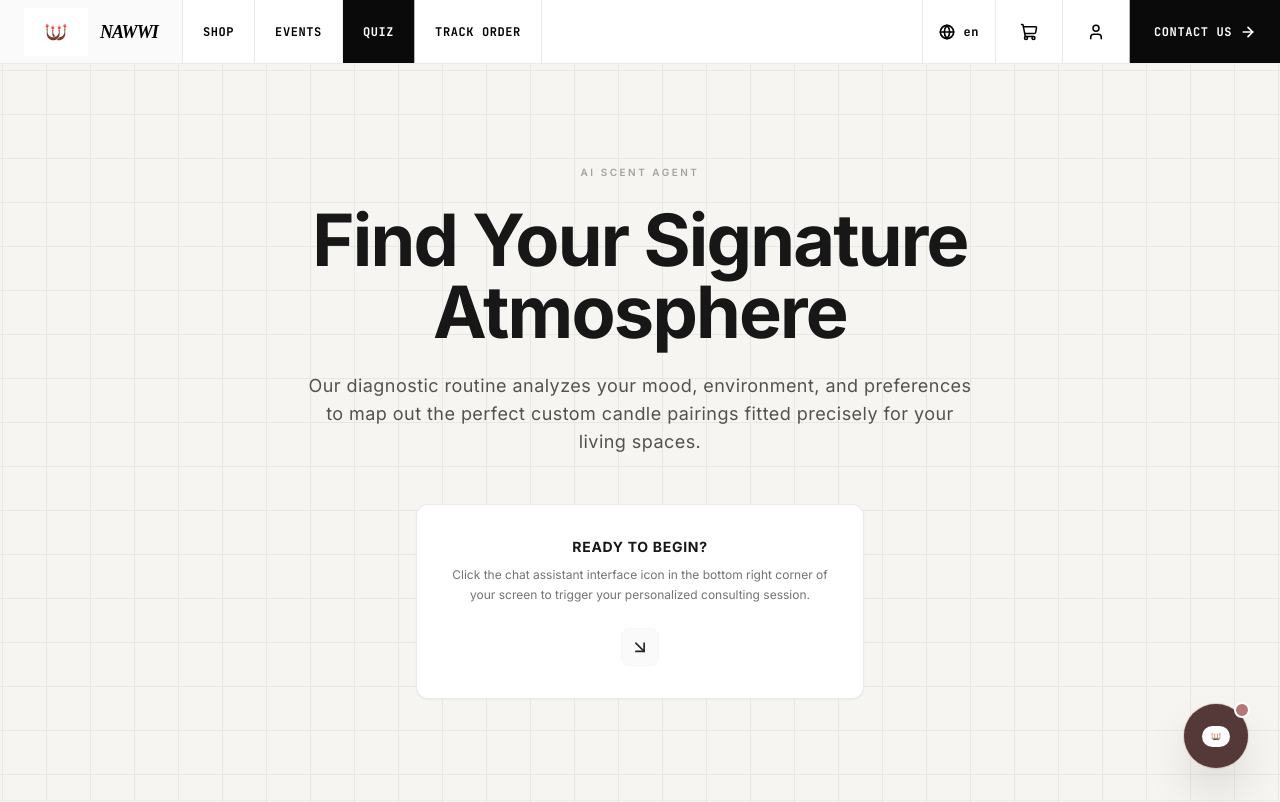
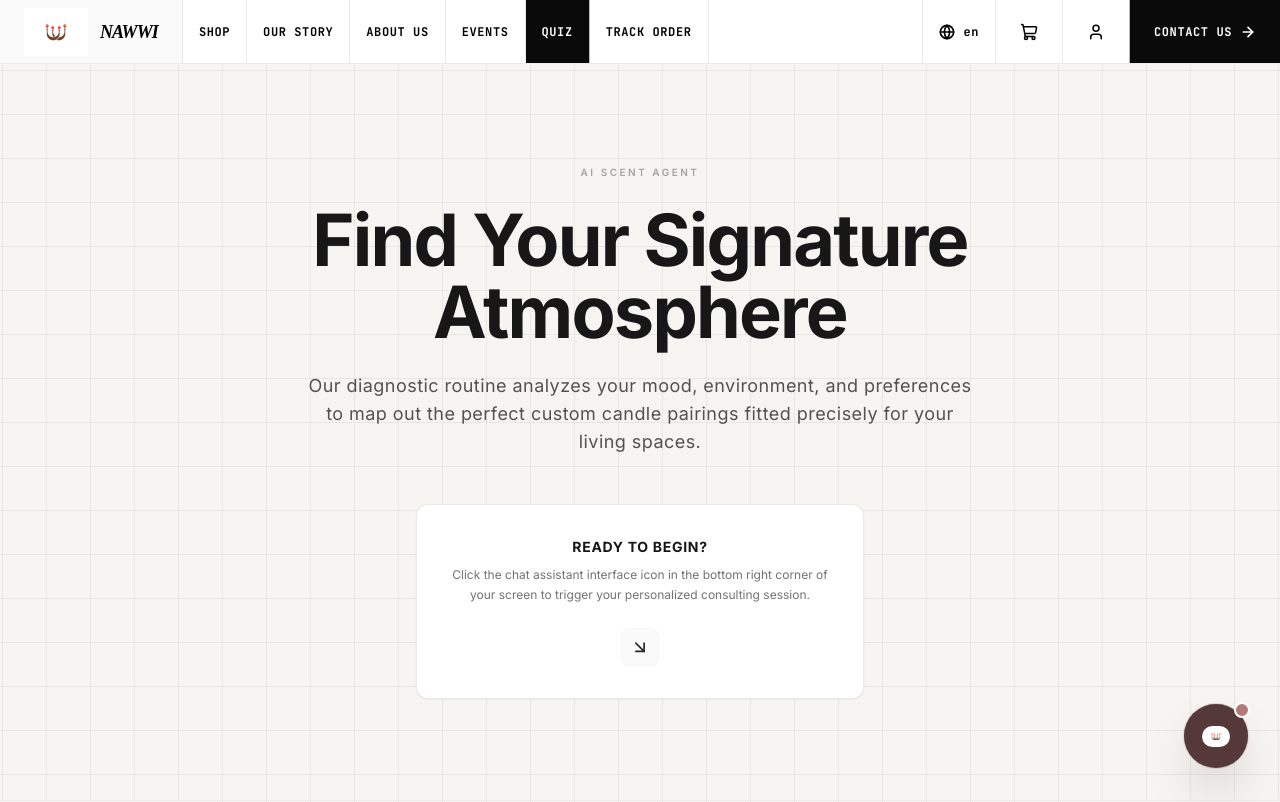
Before and after one commit to Antera-Ltd/Nawwi, a Next.js app: page /quiz in a window 1280 px wide. Shown: the top 802 px of the page. Built offline with nearby package versions, Linux system fonts and the light colour scheme; a web font is replaced by a local one.

Commit message:
Navbar modified

```diff
--- a/src/components/Navbar.tsx
+++ b/src/components/Navbar.tsx
@@ -19,6 +19,8 @@ export const Navbar = () => {
 
   const navLinks = [
     { name: 'Shop', href: '/shop' },
+    { name: 'Our Story', href: '/story' },
+    { name: 'About Us', href: '/about' },
     { name: 'Events', href: '/events' },
     { name: 'Quiz', href: '/quiz' },
     { name: 'Track Order', href: '/track' },
@@ -26,12 +28,10 @@ export const Navbar = () => {
 
   return (
     <>
-      {/* Kept your exact structural layout system, but swapped the thick border-black for a thin, crisp divider line */}
       <nav className="fixed top-0 left-0 right-0 z-50 bg-white border-b border-neutral-200/80 text-xs font-mono font-bold antialiased uppercase tracking-wider h-16">
         <div className="max-w-7xl mx-auto flex items-stretch justify-between h-full">
 
           <div className="flex items-stretch">
-            {/* Kept your structural padding and column cells */}
             <Link href="/" className="flex items-center gap-3 px-6 border-r border-neutral-200/80 hover:bg-neutral-50 transition-colors">
               <img src="/Nawwi-logo.png" alt="Nawwi Logo" className="h-16 w-16 object-contain" />
               <span className="font-black text-black tracking-tighter text-lg font-serif italic">NAWWI</span>
@@ -42,7 +42,7 @@ export const Navbar = () => {
                 <Link
                   key={link.name}
                   href={link.href}
-                  className={`px-5 border-r border-neutral-200/80 transition-colors flex items-center ${
+                  className={`px-4 border-r border-neutral-200/80 transition-colors flex items-center ${
                     pathname === link.href ? 'bg-neutral-950 text-white' : 'text-black hover:bg-neutral-50'
                   }`}
                 >
@@ -53,7 +53,6 @@ export const Navbar = () => {
           </div>
 
           <div className="hidden lg:flex items-stretch">
-            {/* Kept the layout boxes intact, just lightened the grid walls */}
             <div className="relative flex items-stretch border-l border-neutral-200/80">
               <button
                 onClick={() => setShowLangs(!showLangs)}
@@ -113,7 +112,6 @@ export const Navbar = () => {
         </div>
       </nav>
 
-      {/* Mobile Drawer Layout Grid */}
       <AnimatePresence>
         {isMobileMenuOpen && (
           <motion.div
```
